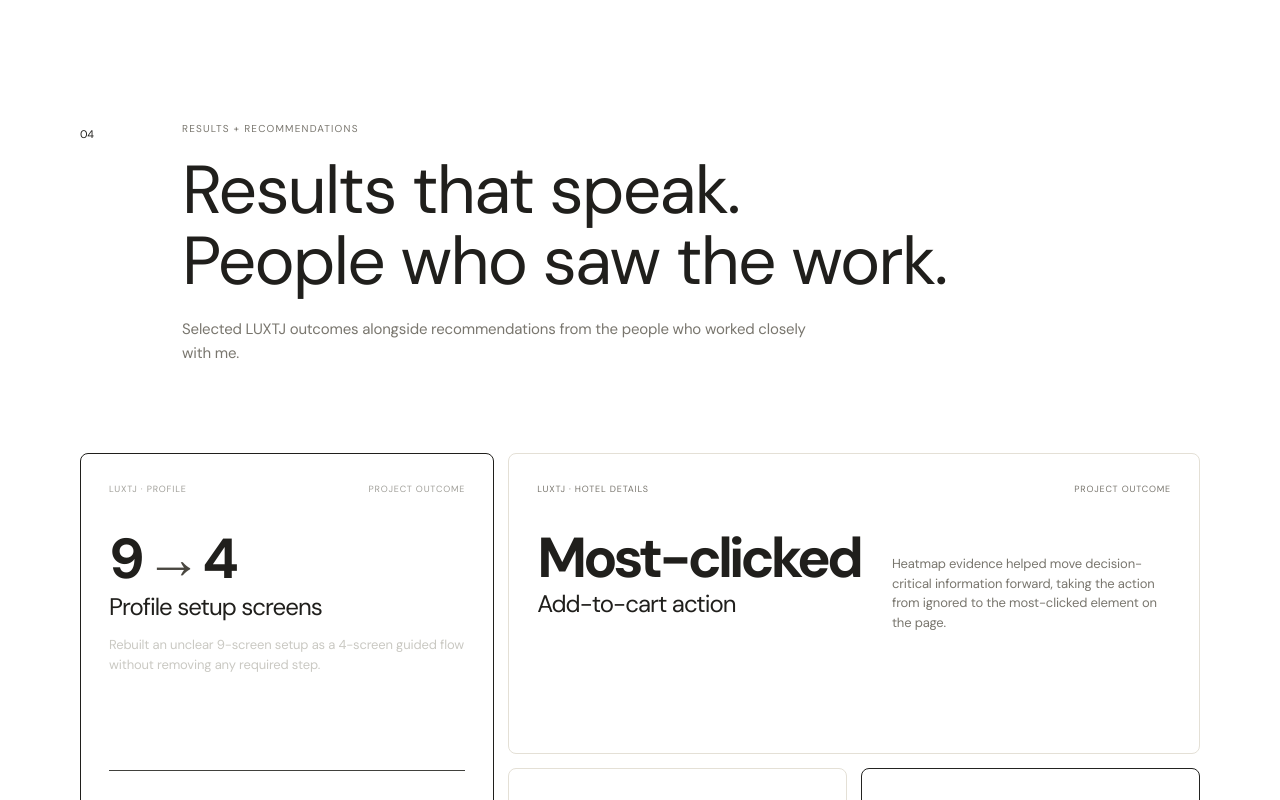
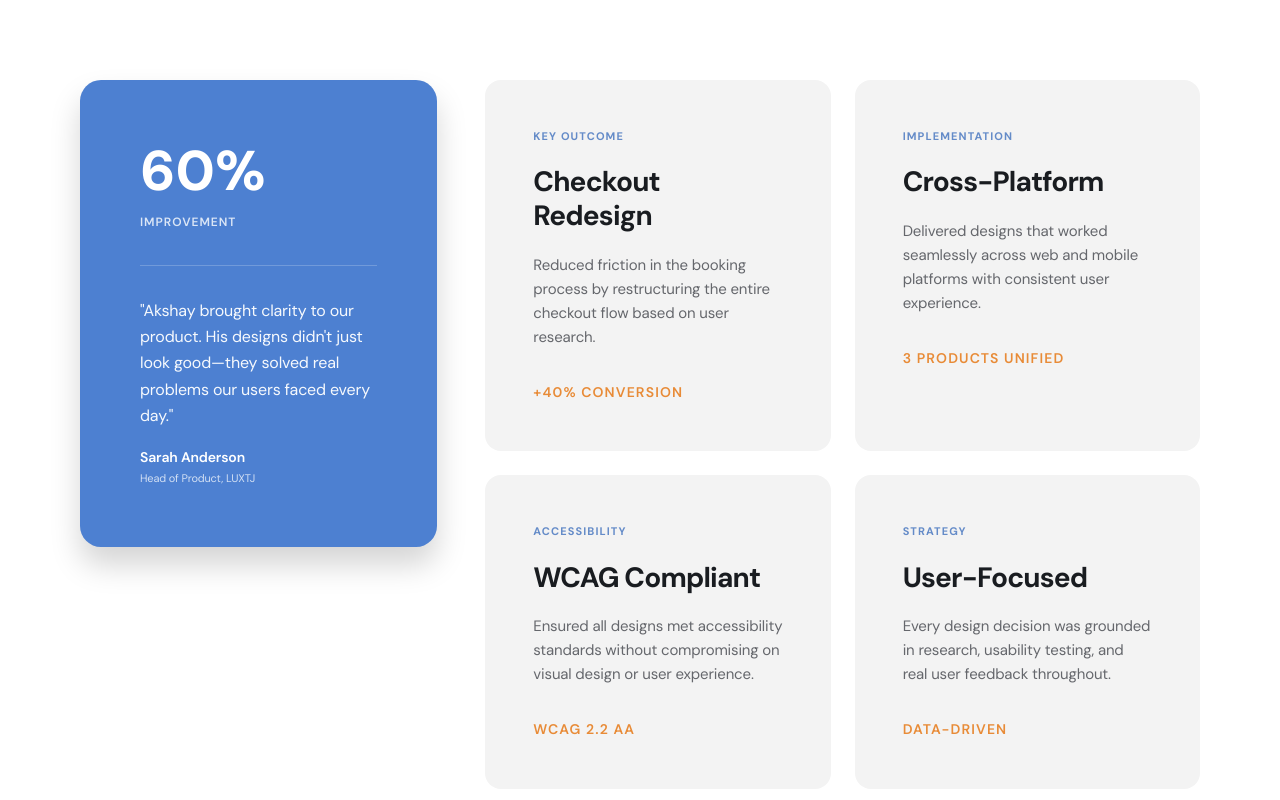
Before and after one commit to Akshayux/akshay-portfolio, a Next.js app: page / in a window 1280 px wide. Shown: the part 3680-4480 px from the top of the page. Built offline with nearby package versions, Linux system fonts and the light colour scheme.

Commit message:
Add Results + Recommendations section to homepage

```diff
--- a/app/page.tsx
+++ b/app/page.tsx
@@ -109,6 +109,68 @@ export default function Home(){return <PageFrame>
     </div>
   </section>
 
+  {/* Results + Recommendations */}
+  <section className="results-recommendations shell reveal">
+    <div className="results-recommendations-grid">
+      <div className="results-card-primary">
+        <div className="results-metric">
+          <div className="results-metric-value">60%</div>
+          <div className="results-metric-label">Improvement</div>
+        </div>
+
+        <div className="results-divider"></div>
+
+        <div className="results-testimonial">
+          <p className="results-quote">
+            "Akshay brought clarity to our product. His designs didn't just look good—they solved real problems our users faced every day."
+          </p>
+          <div>
+            <div className="results-author">Sarah Anderson</div>
+            <div className="results-author-title">Head of Product, LUXTJ</div>
+          </div>
+        </div>
+      </div>
+
+      <div className="results-secondary-grid">
+        <div className="results-card-secondary">
+          <div className="results-card-label">Key Outcome</div>
+          <h3 className="results-card-title">Checkout Redesign</h3>
+          <p className="results-card-description">
+            Reduced friction in the booking process by restructuring the entire checkout flow based on user research.
+          </p>
+          <div className="results-card-highlight">+40% Conversion</div>
+        </div>
+
+        <div className="results-card-secondary">
+          <div className="results-card-label">Implementation</div>
+          <h3 className="results-card-title">Cross-Platform</h3>
+          <p className="results-card-description">
+            Delivered designs that worked seamlessly across web and mobile platforms with consistent user experience.
+          </p>
+          <div className="results-card-highlight">3 Products Unified</div>
+        </div>
+
+        <div className="results-card-secondary">
+          <div className="results-card-label">Accessibility</div>
+          <h3 className="results-card-title">WCAG Compliant</h3>
+          <p className="results-card-description">
+            Ensured all designs met accessibility standards without compromising on visual design or user experience.
+          </p>
+          <div className="results-card-highlight">WCAG 2.2 AA</div>
+        </div>
+
+        <div className="results-card-secondary">
+          <div className="results-card-label">Strategy</div>
+          <h3 className="results-card-title">User-Focused</h3>
+          <p className="results-card-description">
+            Every design decision was grounded in research, usability testing, and real user feedback throughout.
+          </p>
+          <div className="results-card-highlight">Data-Driven</div>
+        </div>
+      </div>
+    </div>
+  </section>
+
 <TestimonialsSection index="04"/>
 
 </PageFrame>}
```
